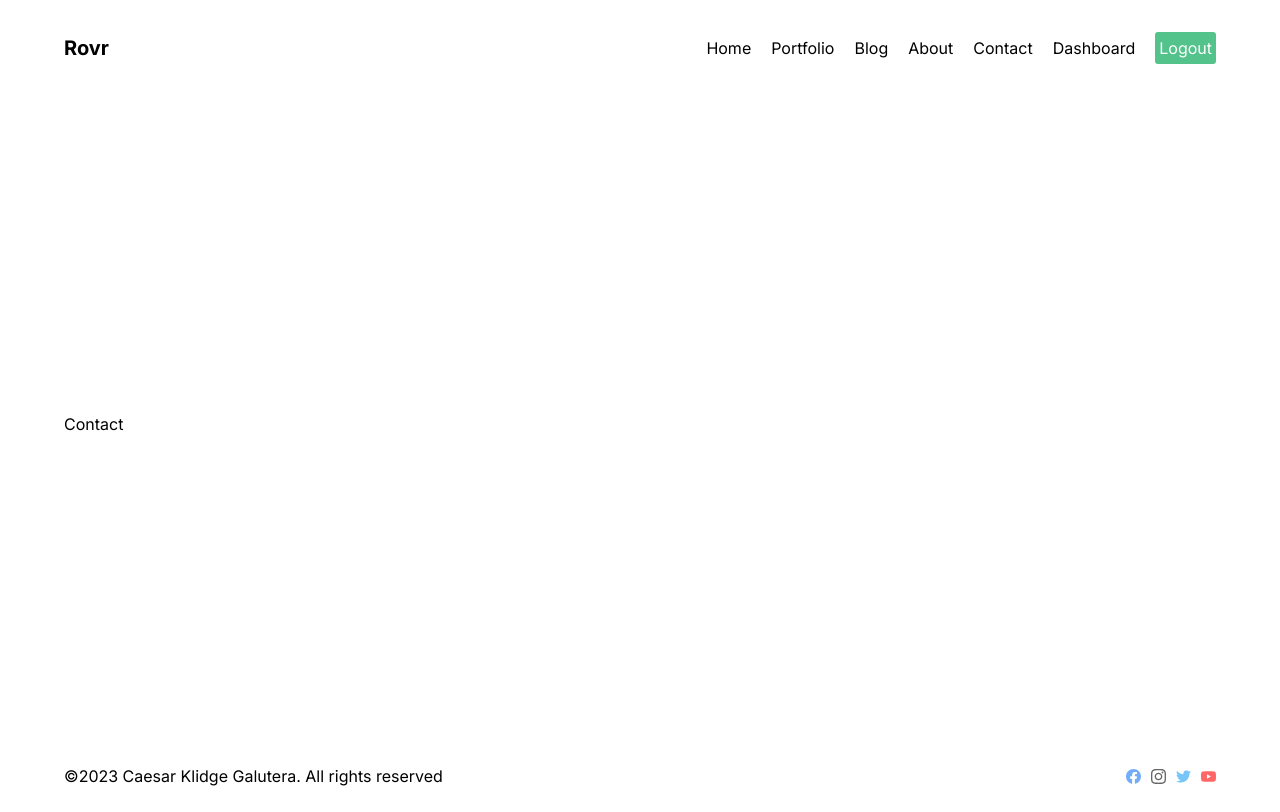
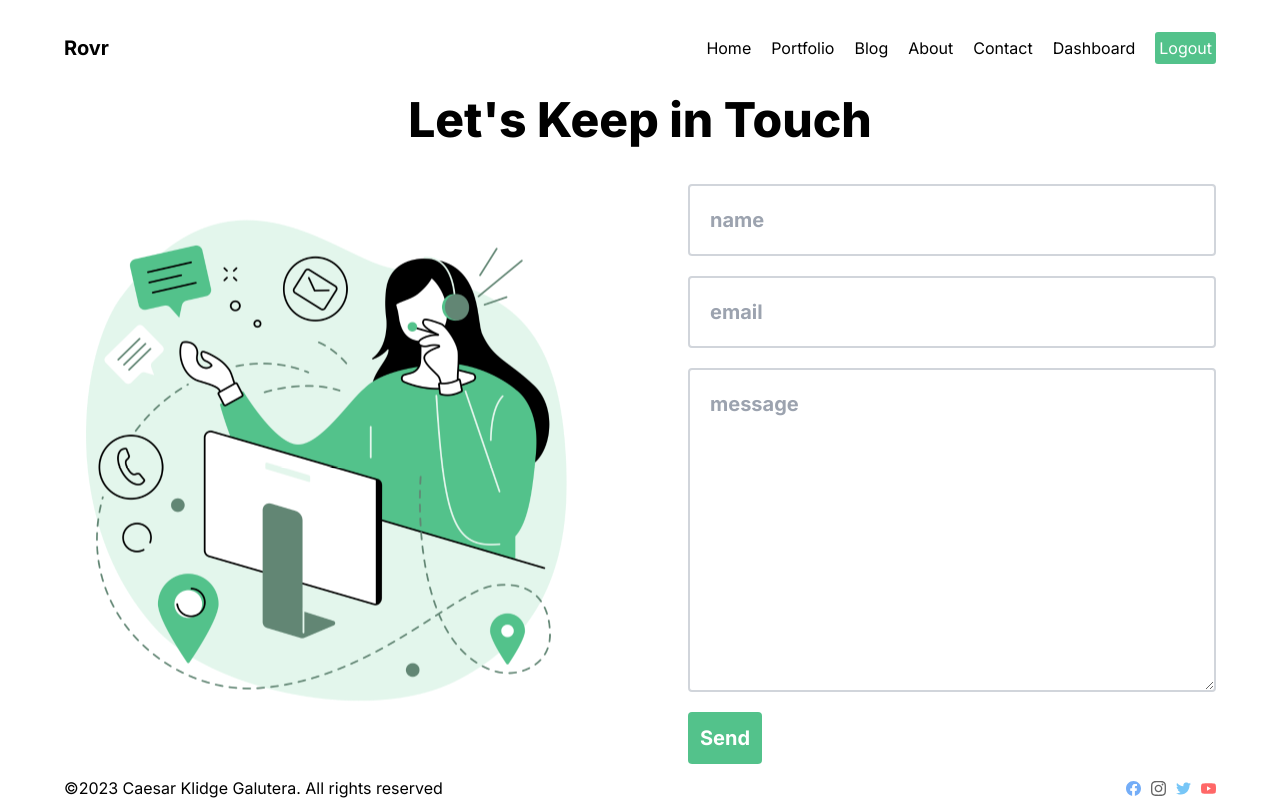
Before and after one commit to CaesarKlidgeGalutera/webprojectnextjs, a Next.js app: page /contact in a window 1280 px wide. Built offline with nearby package versions, Linux system fonts and the light colour scheme.

Commit message:
style(contact): add style to contact

```diff
--- a/src/app/contact/page.jsx
+++ b/src/app/contact/page.jsx
@@ -1,9 +1,34 @@
-
+import Image from "next/image";
+import contact_photo from "/public/contact.png";
 
 const Contact = () => {
   return (
-    <div>Contact</div>
-  )
-}
+    <div className="">
+      <h1 className="text-5xl text-center font-extrabold mb-10">
+        Let's Keep in Touch
+      </h1>
+      <div className="flex gap-24 items-center">
+        <div className="flex-1 h-[31.25rem] relative">
+          {" "}
+          <Image src={contact_photo} alt="contact_photo" fill={true} className="object-contain img_transition" />
+        </div>
+        <form className="flex-1 flex flex-col gap-5 text-xl font-bold">
+          <input type="text" placeholder="name" />
+          <input type="email" placeholder="email" />
+          <textarea
+            name="content"
+            placeholder="message"
+            id=""
+            cols="30"
+            rows="10"
+          ></textarea>
+          <button className="p-3 cursor-pointer bg-primary-green border-none rounded text-white w-max">
+            Send
+          </button>
+        </form>
+      </div>
+    </div>
+  );
+};
 
-export default Contact
+export default Contact;
--- a/src/styles/globals.css
+++ b/src/styles/globals.css
@@ -19,6 +19,20 @@
     max-width: 100vw;
     overflow-x: hidden;
   }
+
+  input,
+  textArea {
+    @apply border-solid border-2 border-gray-300 p-5 rounded;
+  }
+
+  @keyframes move {
+    from {
+      transform: translateY(-15px);
+    }
+    to {
+      transform: translateY(0px);
+    }
+  }
 }
 
 @layer components {
@@ -29,6 +43,10 @@
   .primary_btn {
     @apply p-1 border-none text-white bg-primary-green rounded-[0.19rem];
   }
+
+  .img_transition {
+    animation: move 3s infinite ease alternate;
+  }
 }
 
 @layer utilities {
```
